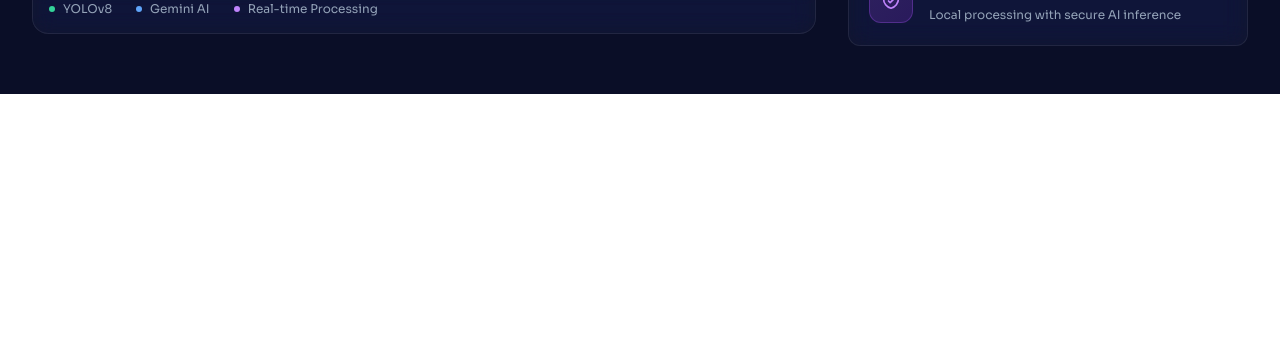
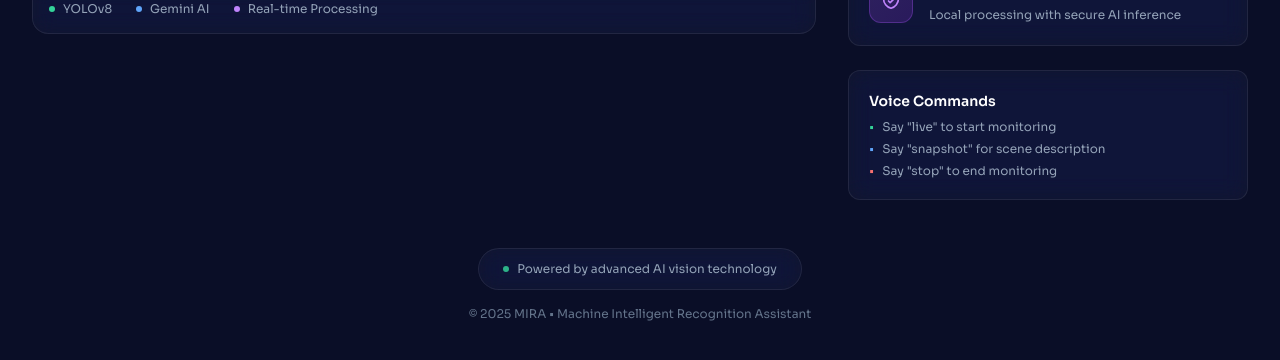
Before and after one commit to farh4nk/hack-sbu, a React (Create React App) app in the folder frontend/visiontalk-frontend/: page /camera in a window 1280 px wide. Shown: the part 900-1260 px from the top of the page. Before the commit the page ends 994 px from the top, so only its background shows below. Built offline with nearby package versions, Linux system fonts and the light colour scheme; no server answers.

Commit message:
fixing cameraview

```diff
--- a/frontend/visiontalk-frontend/src/components/CameraView.jsx
+++ b/frontend/visiontalk-frontend/src/components/CameraView.jsx
@@ -666,7 +666,39 @@ const CameraView = () => {
                 </div>
               </div>
             </div>
+
+            {/* Voice Commands */}
+            <div className="glass-morphism rounded-xl p-5 border border-white/10">
+              <div>
+                <h4 className="text-white font-semibold text-sm mb-2">Voice Commands</h4>
+                <ul className="space-y-1.5 text-xs text-slate-400">
+                  <li className="flex items-center gap-2">
+                    <span className="text-emerald-400">•</span>
+                    Say "live" to start monitoring
+                  </li>
+                  <li className="flex items-center gap-2">
+                    <span className="text-blue-400">•</span>
+                    Say "snapshot" for scene description
+                  </li>
+                  <li className="flex items-center gap-2">
+                    <span className="text-red-400">•</span>
+                    Say "stop" to end monitoring
+                  </li>
+                </ul>
+              </div>
+            </div>
           </div>
+        </div>
+
+        {/* Footer */}
+        <div className="mt-12 text-center">
+          <div className="inline-flex items-center gap-2 glass-morphism px-6 py-3 rounded-full border border-white/10">
+            <div className="w-1.5 h-1.5 bg-emerald-400 rounded-full animate-pulse"></div>
+            <span className="text-slate-400 text-xs font-medium">Powered by advanced AI vision technology</span>
+          </div>
+          <p className="mt-4 text-slate-500 text-xs">
+            © 2025 MIRA • Machine Intelligent Recognition Assistant
+          </p>
         </div>
       </div>
     </div>
```
